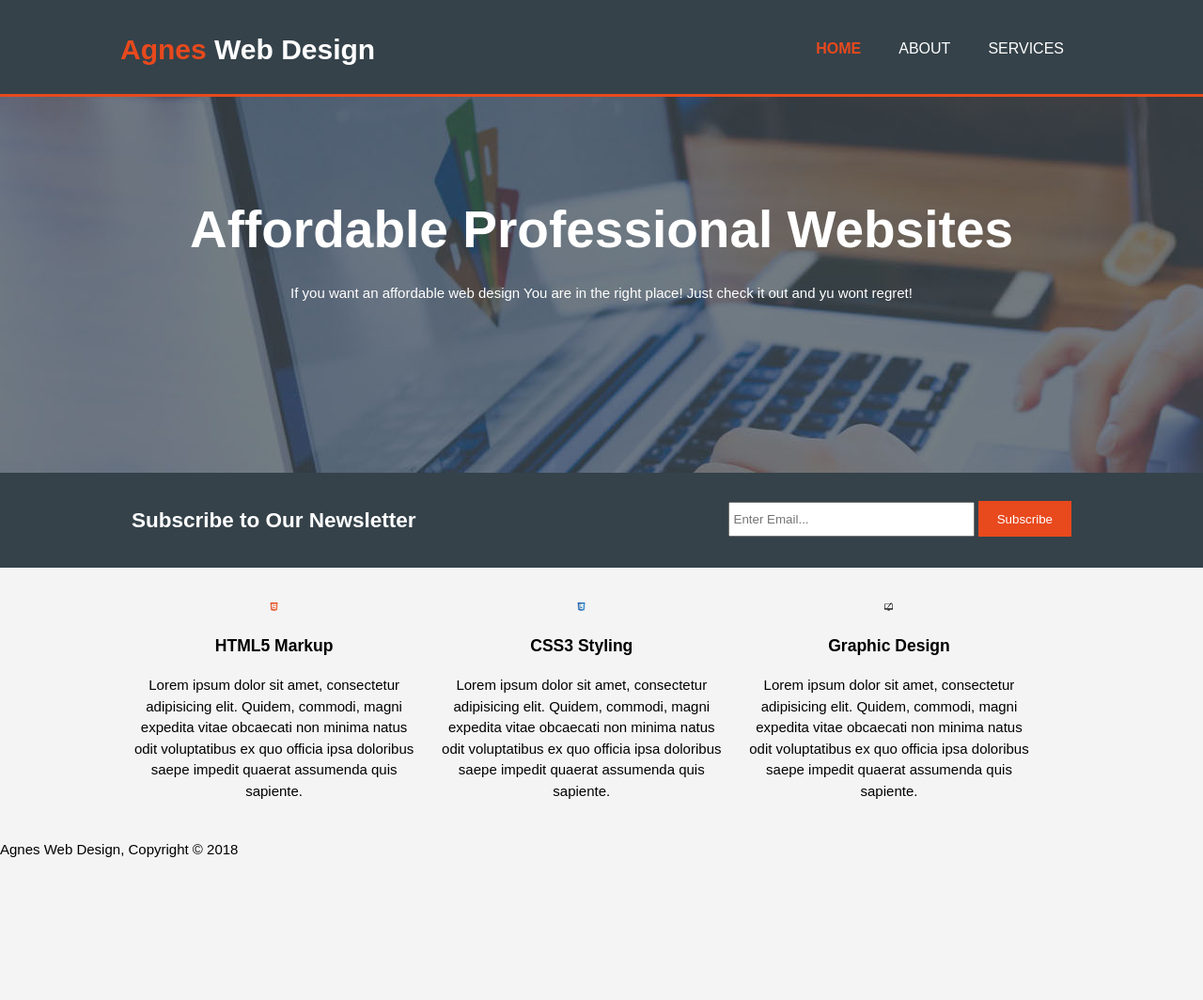
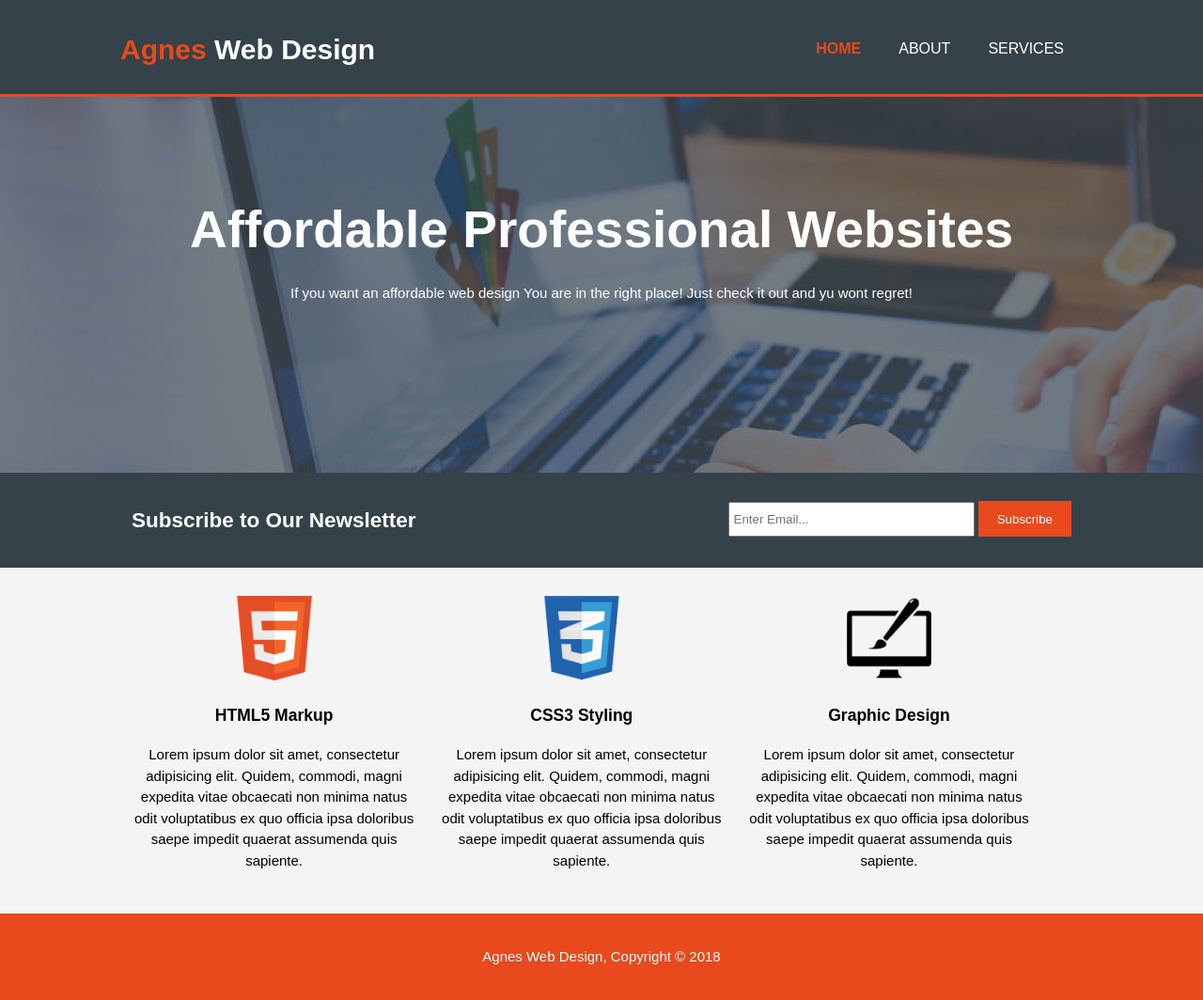
Before and after one commit to brettl1991/HTML5-Website, a plain HTML site: page index.html in a window 1280 px wide. Shown: the whole page at 94% size. Before the commit the page ends 931 px from the top, so only its background shows below. Drawn offline with Linux system fonts and the light colour scheme.

Commit message:
Design the footer

```diff
--- a/css/style.css
+++ b/css/style.css
@@ -127,5 +127,13 @@ header a:hover{
 }
 
 #boxes .box img{
-    width: 9px;
+    width: 90px;
 }
+
+footer{
+    padding: 20px;
+    margin-top: 20px;
+    color: #ffffff;
+    background-color: #e8491d;
+    text-align: center;
+}
```
